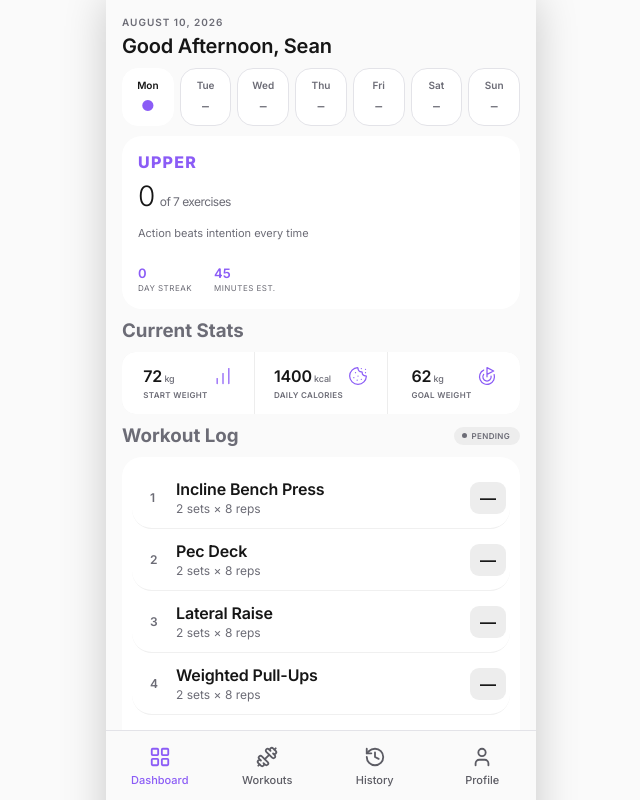
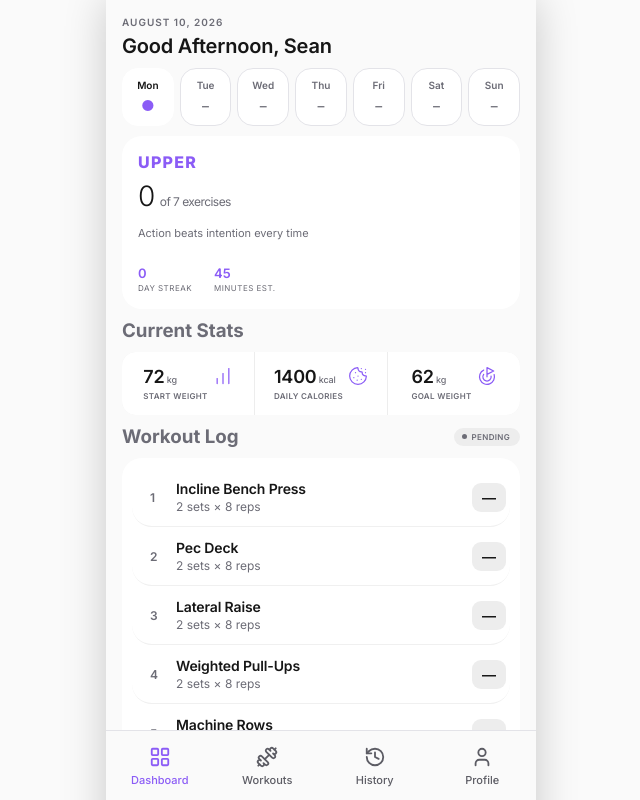
Before and after one commit to sphynx-00/Fito, a React (Vite) app: page / in a window 1280 px wide. Shown: the top 800 px of the page, without its empty margins (319-959 px from the left). Built offline with nearby package versions, Linux system fonts and the light colour scheme.

Commit message:
font size change for exerciseRow

```diff
--- a/src/pages/Dashboard/components/ExerciseRow.css
+++ b/src/pages/Dashboard/components/ExerciseRow.css
@@ -51,7 +51,7 @@
 }
 
 .tw-name {
-  font-size: 16px;
+  font-size: 14px;
   color: var(--text-primary);
   font-weight: 600;
   margin: 0 0 2px;
@@ -70,7 +70,7 @@
 }
 
 .tw-chip {
-  font-size: 16px;
+  font-size: 14px;
   font-weight: 600;
   color: var(--text-primary);
   background: var(--divider-strong);
--- a/src/pages/Dashboard/components/StatCard.css
+++ b/src/pages/Dashboard/components/StatCard.css
@@ -17,7 +17,7 @@
 }
 
 .stat-value {
-  font-size: 16px;
+  font-size: 18px;
   font-weight: 600;
   color: var(--text-primary);
   letter-spacing: -0.01em;
```
